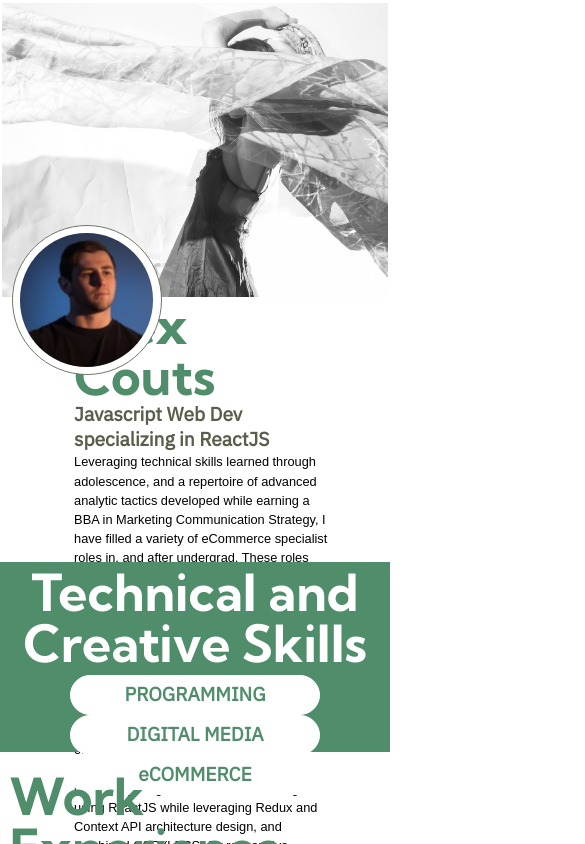
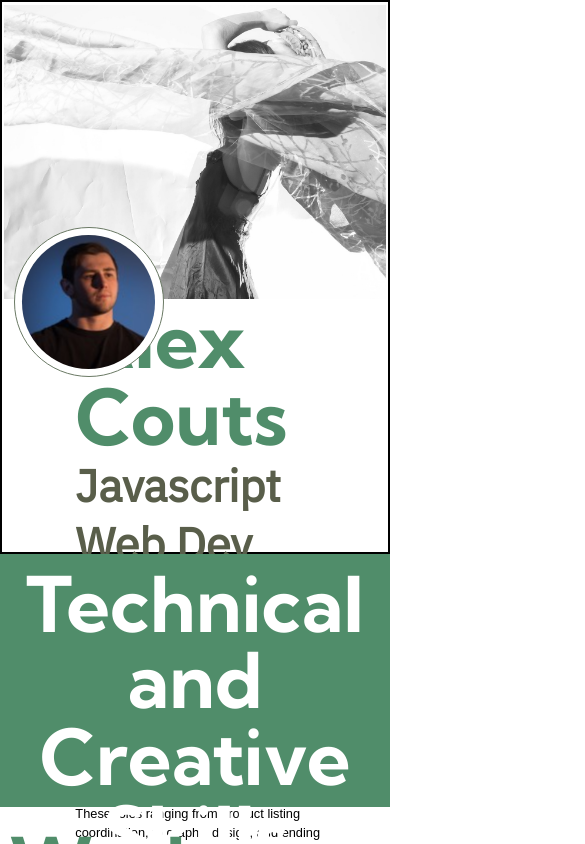
Before and after one commit to AvantGov/resume, a React (Create React App) app in the folder client/: page /about in a window 390 px wide. Shown: the top 844 px of the page, 585 px wide, since content can reach past the window. Built offline with nearby package versions, Linux system fonts and the light colour scheme; a web font is replaced by a local one.

Commit message:
added some CSS fixes to the font sizing and started playing with responsive styling

```diff
--- a/client/src/index.css
+++ b/client/src/index.css
@@ -154,22 +154,22 @@ Html {
 
 h1 {
   font-family: "Kumbh Sans", sans-serif;
-  font-size: 4rem;
+  font-size: 6rem;
   color: #508d6a;
 }
 
 h2 {
   font-family: "IBM Plex Sans", sans-serif;
-  font-size: 1.5rem;
+  font-size: 3.5rem;
   line-height: 130%;
   color: #595e4a;
 }
 
 /* *HEADER COMPONENT STYLING* */
 .header {
-  height: max-content;
+  height: 100%;
   width: 100%;
-  /* border: 2px solid black; */
+  border: 2px solid black;
 }
 
 .header__iconContainer {
@@ -321,7 +321,7 @@ h2 {
 }
 
 .viewMore__epic div h1 {
-  font-size: 2.5rem;
+  font-size: 5.5rem;
 }
 
 
@@ -340,10 +340,11 @@ h2 {
 }
 
 .welcome__entryButton {
-  border: 1px solid #595E4A;
-  width: 150px;
-  height: 40px;
-  border-radius: 20px;
+  border: 3px solid #595E4A;
+  background-color: #ffffff;
+  width: 450px;
+  height: 70px;
+  border-radius: 50px;
   display: flex;
   justify-content: center;
   align-items: center;
@@ -352,7 +353,7 @@ h2 {
 
 .welcome__entryButton:hover {
   background-color: #508D6A;
-  border: 2px solid white;
+  border: 4px solid white;
 }
 
 .welcome__entryButton:hover h2 {
@@ -369,9 +370,9 @@ h2 {
 .skillsHeader {
   /* border: 2px solid black; */
   width: 100%;
-  height: 22.5vh;
+  height: 30vh;
   text-align: center;
-  margin-top: 3%;
+  padding-top: 3%;
   background-color: #508D6A;
   display: flex;
   flex-direction: column;
@@ -380,7 +381,7 @@ h2 {
 
 .skillsHeader h1 {
   color: white;
-  margin-top: 1%;
+  padding-bottom: 1%;
 }
 
 .skillsHeader__areaContainer {
@@ -395,8 +396,8 @@ h2 {
 .areaContainer__button {
   border: 1px solid white;
   background-color: white;
-  width: 250px;
-  height: 40px;
+  width: 500px;
+  height: 70px;
   border-radius: 20px;
   display: flex;
   justify-content: center;
```
